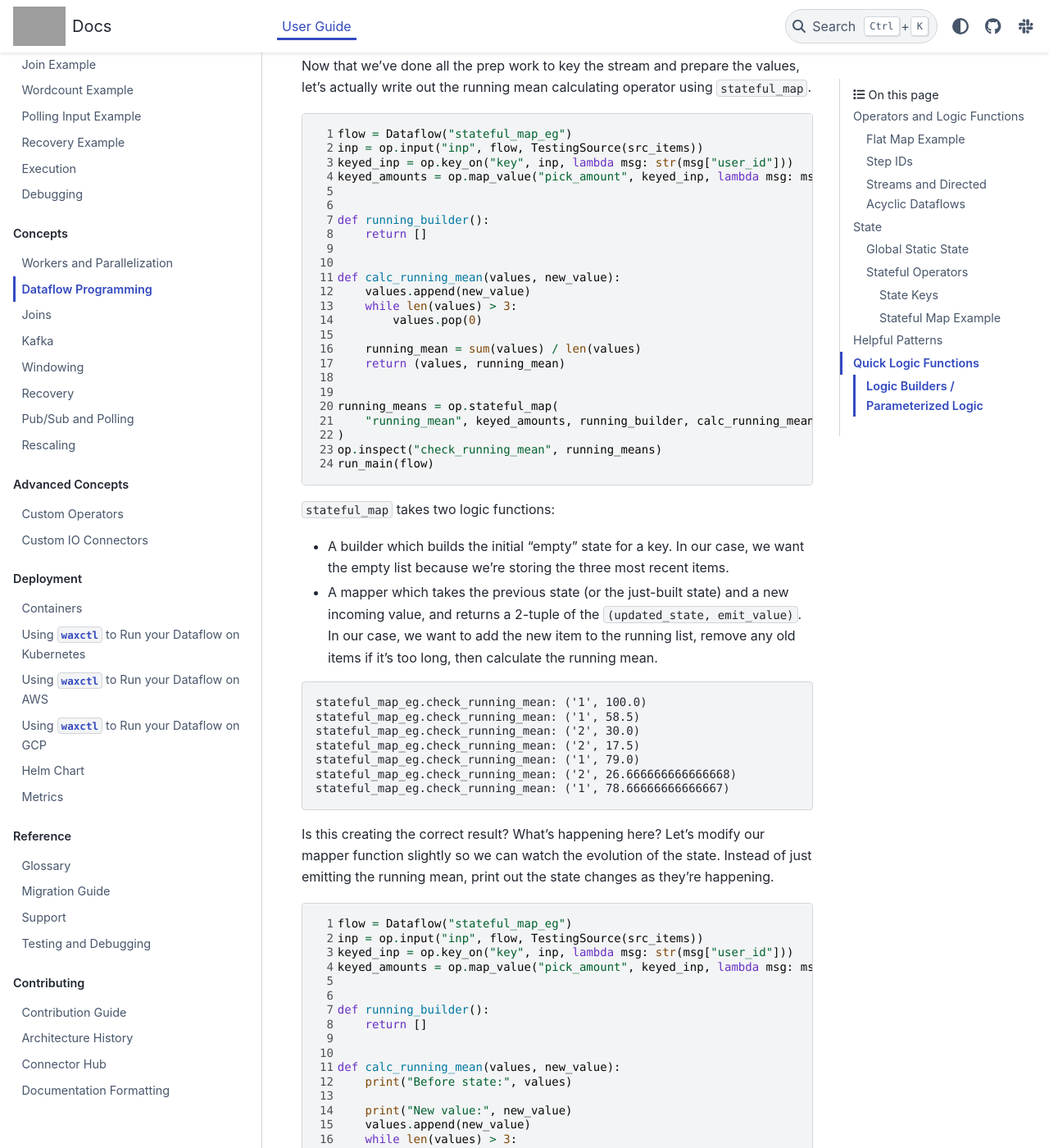
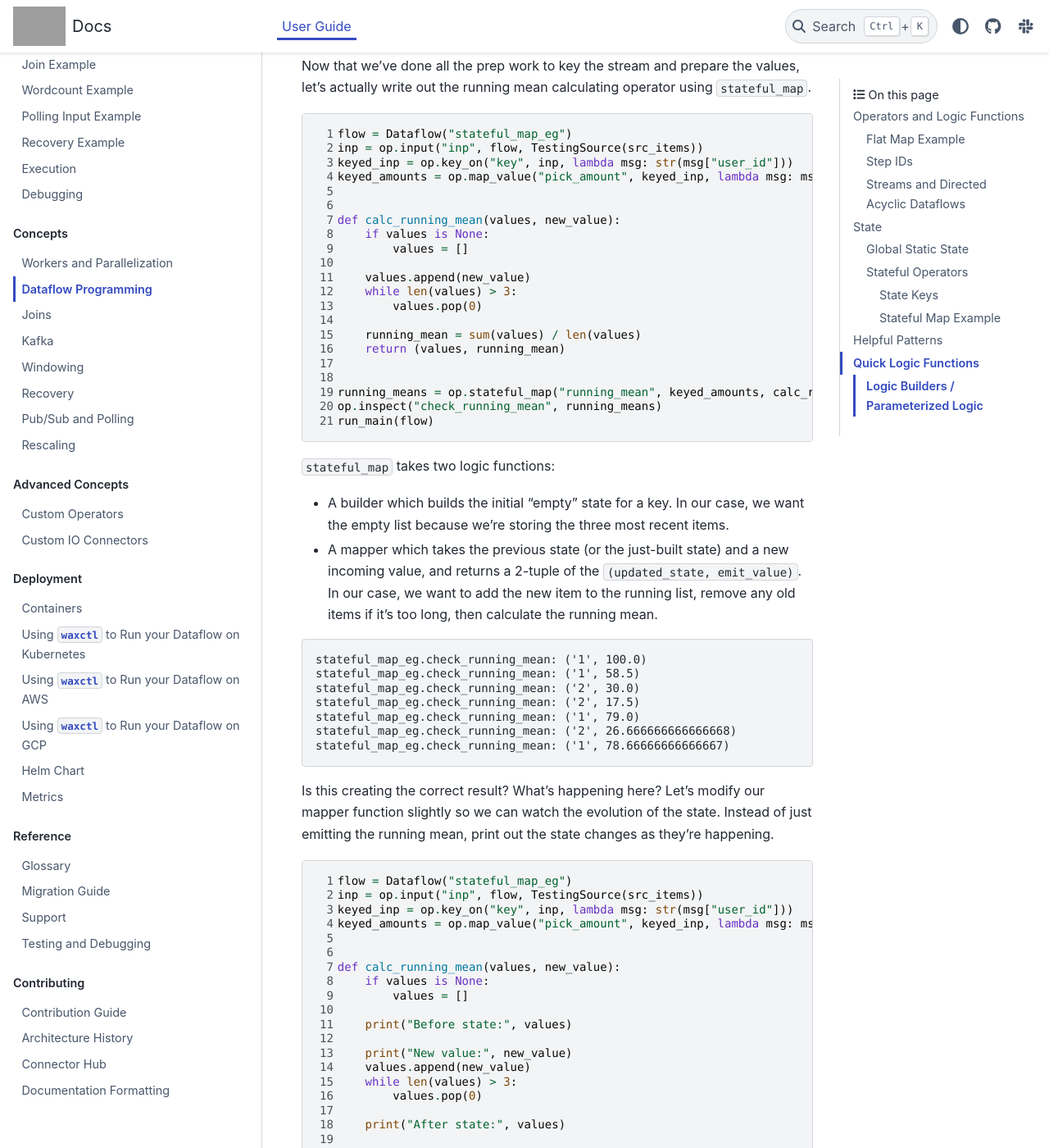
Before and after one commit to bytewax/bytewax, a Sphinx documentation site: the page built from docs/articles/concepts/dataflow-programming.md, in a window 1280 px wide and 1400 px high, scrolled down 9375 px. Shown: the whole window at 82% size. Built offline with Sphinx 7.4.7 and the PyData theme 0.15.4, drawn with Linux system fonts in a browser that asks for light colours; pages that are not in the unit, such as notebooks, are missing from menus; some of the changed text lies outside the part shown; grey boxes are pictures that could not be loaded.

````diff
--- a/docs/articles/concepts/dataflow-programming.md
+++ b/docs/articles/concepts/dataflow-programming.md
@@ -493,11 +493,10 @@ keyed_inp = op.key_on("key", inp, lambda msg: str(msg["user_id"]))
 keyed_amounts = op.map_value("pick_amount", keyed_inp, lambda msg: msg["txn_amount"])
 
 
-def running_builder():
-    return []
+def calc_running_mean(values, new_value):
+    if values is None:
+        values = []
 
-
-def calc_running_mean(values, new_value):
     values.append(new_value)
     while len(values) > 3:
         values.pop(0)
@@ -506,9 +505,7 @@ def calc_running_mean(values, new_value):
     return (values, running_mean)
 
 
-running_means = op.stateful_map(
-    "running_mean", keyed_amounts, running_builder, calc_running_mean
-)
+running_means = op.stateful_map("running_mean", keyed_amounts, calc_running_mean)
 op.inspect("check_running_mean", running_means)
 run_main(flow)
 ```
@@ -547,11 +544,10 @@ keyed_inp = op.key_on("key", inp, lambda msg: str(msg["user_id"]))
 keyed_amounts = op.map_value("pick_amount", keyed_inp, lambda msg: msg["txn_amount"])
 
 
-def running_builder():
-    return []
+def calc_running_mean(values, new_value):
+    if values is None:
+        values = []
 
-
-def calc_running_mean(values, new_value):
     print("Before state:", values)
 
     print("New value:", new_value)
@@ -567,9 +563,7 @@ def calc_running_mean(values, new_value):
     return (values, running_mean)
 
 
-running_means = op.stateful_map(
-    "running_mean", keyed_amounts, running_builder, calc_running_mean
-)
+running_means = op.stateful_map("running_mean", keyed_amounts, calc_running_mean)
 op.inspect("check_running_mean", running_means)
 run_main(flow)
 ```
````
Also changed, not shown: docs/articles/getting-started/polling-input-example.md (+1 -1 lines), docs/articles/getting-started/recovery-example.md (+4 -1 lines), 5 other files.
